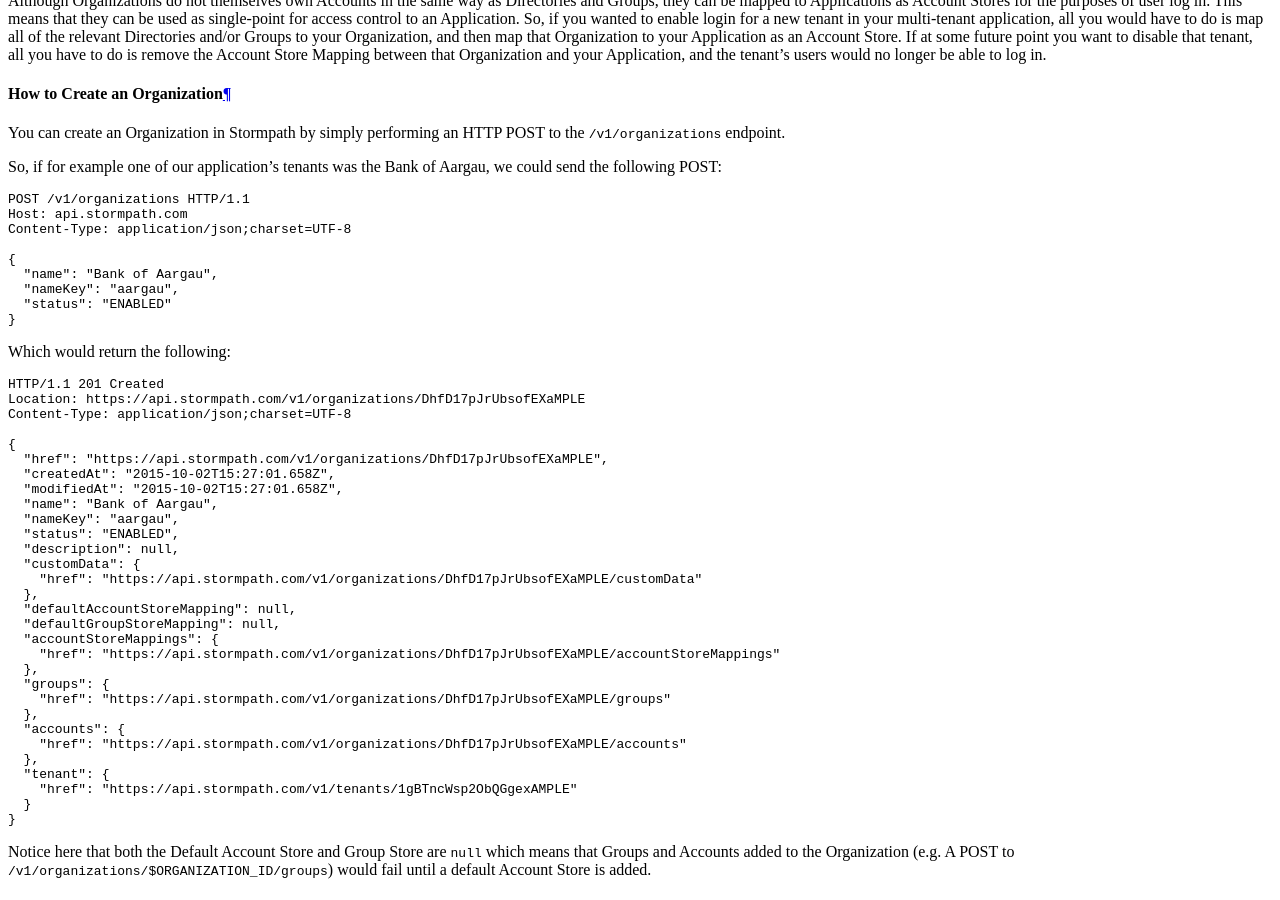
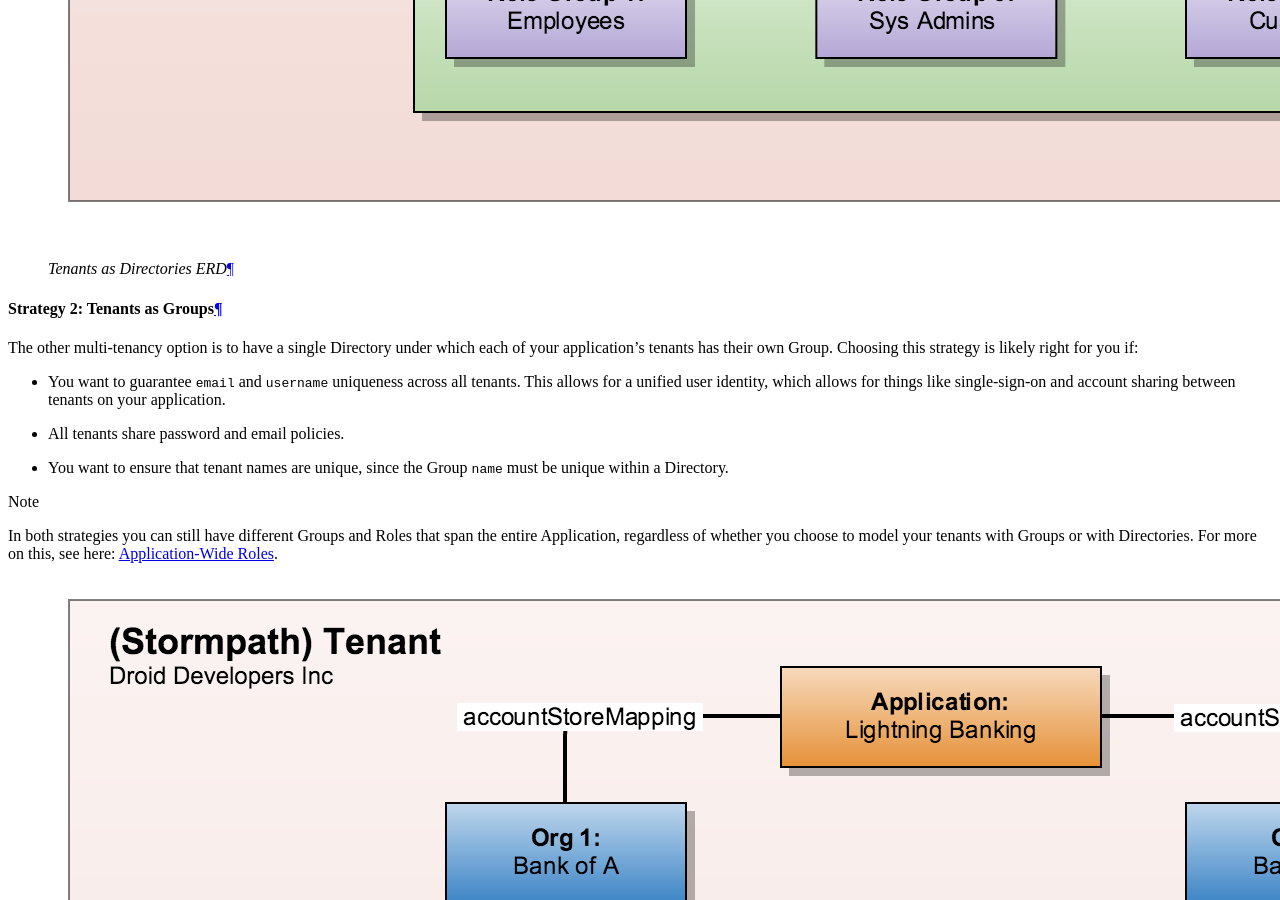
Before and after one commit to stormpath/stormpath-documentation, a Sphinx documentation site: the page built from source/multitenancy.rst, in a window 1280 px wide and 900 px high, scrolled down 2387 px. Built offline with Sphinx 7.4.7 and the Read the Docs theme 2.0.0, drawn with Linux system fonts in a browser that asks for light colours; some of the changed text lies outside the part shown.

Commit message:
Added multitenancy ERDs

```diff
--- a/source/multitenancy.rst
+++ b/source/multitenancy.rst
@@ -41,6 +41,13 @@
 - Each tenant has different emails that need to be sent (or not sent) as part of the user Account creation process.
 - Each tenant requires different user Groups and/or :ref:`role Groups <role-groups>`.
 
+.. figure:: images/multitenancy/ERD_TpD.png
+    :align: center
+    :scale: 100%
+    :alt: Tenant per Directory
+
+    *Tenants as Directories ERD*
+
 .. todo::
 
   What else? An example would be good.
@@ -57,6 +64,13 @@
 .. note::
 
   In both strategies you can still have different Groups and Roles that span the entire Application, regardless of whether you choose to model your tenants with Groups or with Directories. For more on this, see here: :ref:`app-wide-roles`.
+
+.. figure:: images/multitenancy/ERD_TpG.png
+    :align: center
+    :scale: 100%
+    :alt: Tenant per Group
+
+    *Tenants as Groups ERD*
 
 As this is the most common strategy used by our customers, we have found some minor naming conventions that are very powerful and we consider to be best-practice.
 
```
Also changed, not shown: source/images/multitenancy/ERD_TpD.png (added), source/images/multitenancy/ERD_TpG.png (added).
